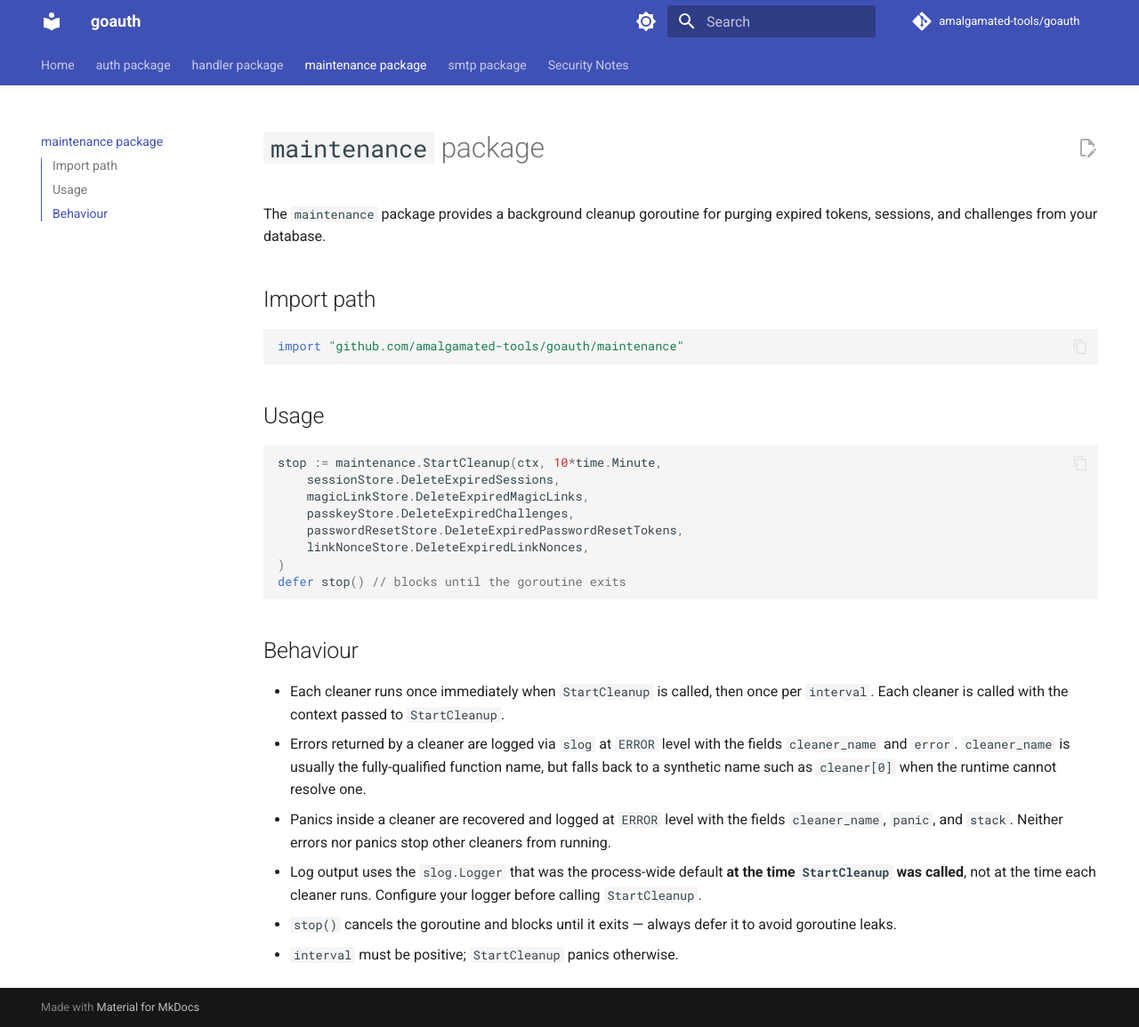
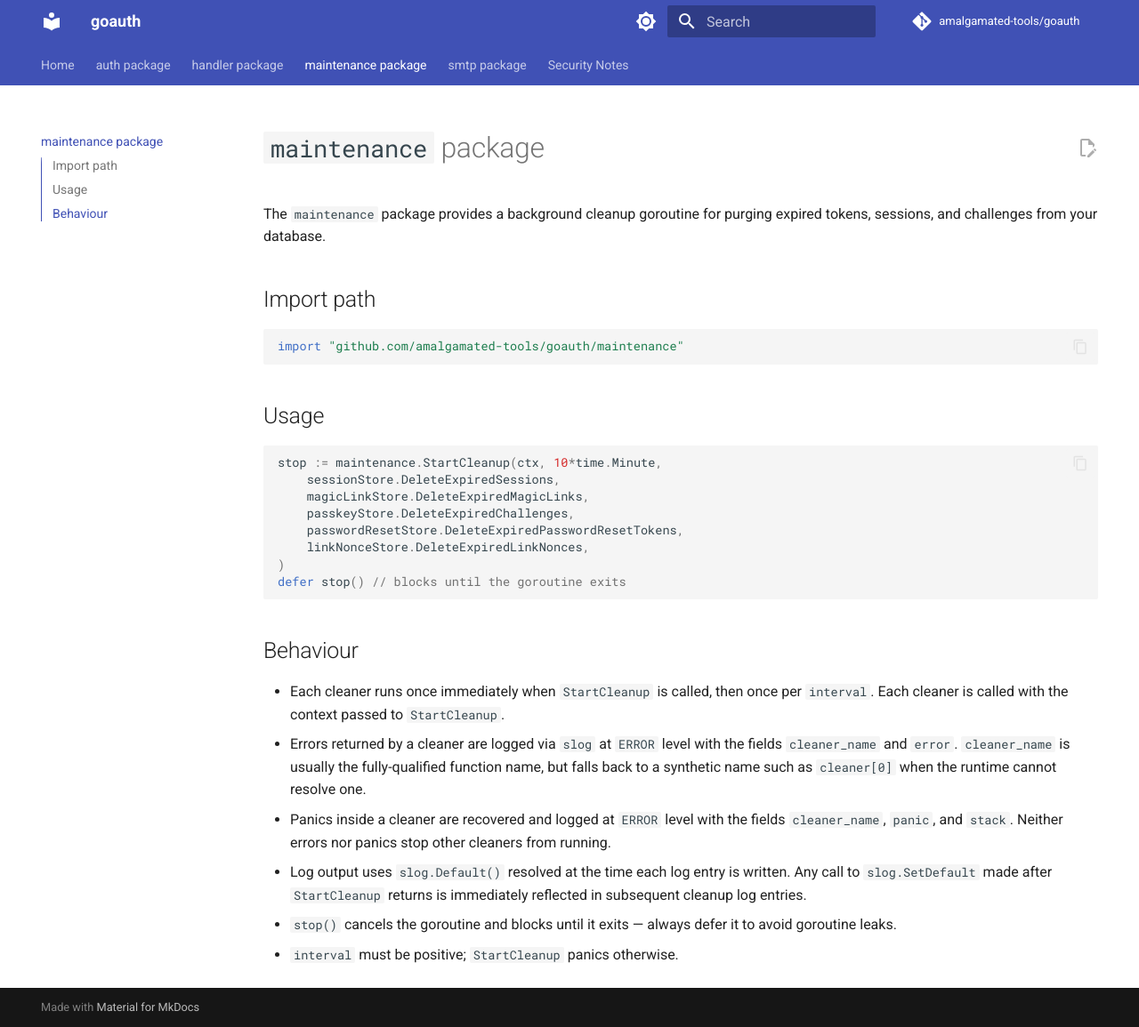
Before and after one commit to amalgamated-tools/goauth, an MkDocs documentation site: the page built from docs/maintenance.md, in a window 1280 px wide and 1155 px high. Shown: the whole window at 89% size. Built offline with MkDocs 1.6.1 and Material for MkDocs 9.7.7, drawn with Linux system fonts in a browser that asks for light colours; comment, search, counter and statistics services are not loaded.

Commit message:
docs(maintenance): correct slog logging behavior description
After commit 77541e8, StartCleanup resolves slog.Default() inline at
each log site rather than capturing it once at startup. Update both
docs/maintenance.md and README.md to reflect that the process-wide
default logger is resolved at the time each log entry is written, so
any slog.SetDefault call made after StartCleanup returns is immediately
reflected in subsequent cleanup log entries.

Co-authored-by: Copilot <223556219+Copilot@users.noreply.github.com>

```diff
--- a/docs/maintenance.md
+++ b/docs/maintenance.md
@@ -26,6 +26,6 @@ defer stop() // blocks until the goroutine exits
 - Each cleaner runs once immediately when `StartCleanup` is called, then once per `interval`. Each cleaner is called with the context passed to `StartCleanup`.
 - Errors returned by a cleaner are logged via `slog` at `ERROR` level with the fields `cleaner_name` and `error`. `cleaner_name` is usually the fully-qualified function name, but falls back to a synthetic name such as `cleaner[0]` when the runtime cannot resolve one.
 - Panics inside a cleaner are recovered and logged at `ERROR` level with the fields `cleaner_name`, `panic`, and `stack`. Neither errors nor panics stop other cleaners from running.
-- Log output uses the `slog.Logger` that was the process-wide default **at the time `StartCleanup` was called**, not at the time each cleaner runs. Configure your logger before calling `StartCleanup`.
+- Log output uses `slog.Default()` resolved at the time each log entry is written. Any call to `slog.SetDefault` made after `StartCleanup` returns is immediately reflected in subsequent cleanup log entries.
 - `stop()` cancels the goroutine and blocks until it exits — always defer it to avoid goroutine leaks.
 - `interval` must be positive; `StartCleanup` panics otherwise.
```
Also changed, not shown: README.md (+1 -1 lines).
